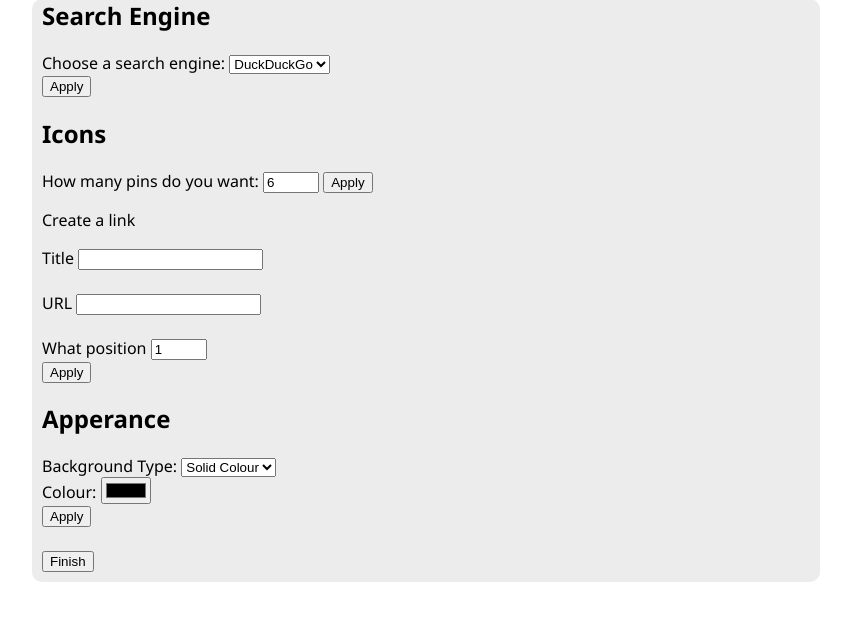
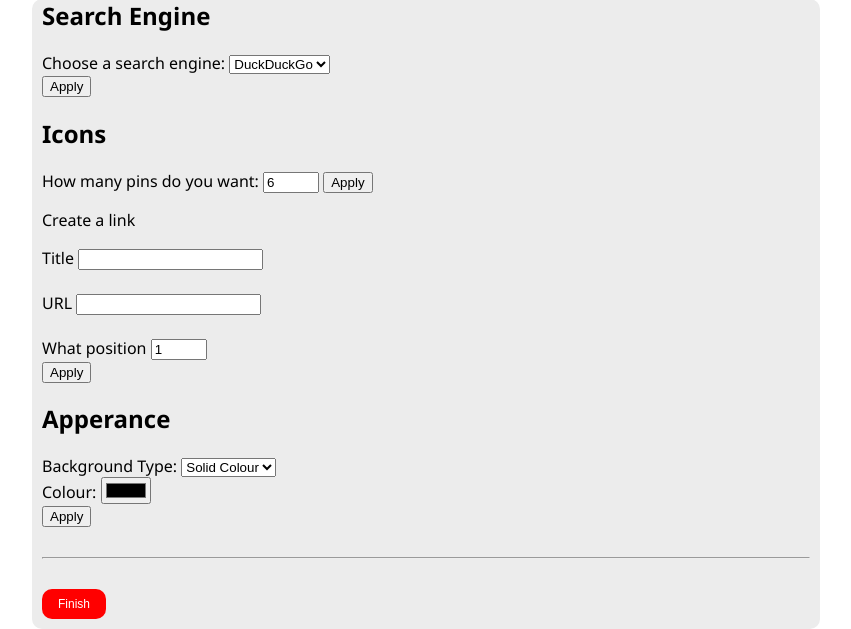
Before and after one commit to Shaddow798/startpage, a Flask app: page /settings in a window 1280 px wide. Shown: the part 174-803 px from the top of the page, without its empty margins (224-1075 px from the left). Before the commit the page ends 756 px from the top, so only its background shows below. Run offline with Flask 3, Linux system fonts and the light colour scheme.

Commit message:
customize finish button

```diff
--- a/static/css/settings.css
+++ b/static/css/settings.css
@@ -18,3 +18,15 @@ header {
     vertical-align: bottom;
     width: 67%;
 }
+
+#finish {
+    background-color: red; /* Green */
+    border: none;
+    color: white;
+    padding: 8px 16px;
+    text-align: center;
+    text-decoration: none;
+    display: inline-block;
+    font-size: 12px;
+    border-radius: 10px;
+}
--- a/templates/settings.html
+++ b/templates/settings.html
@@ -68,8 +68,11 @@
 
 
     <br>
+    <hr>
+    <br>
+
     <a href="/">
-        <button>Finish</button>
+        <button id="finish">Finish</button>
     </a>
 
 </main>
```
